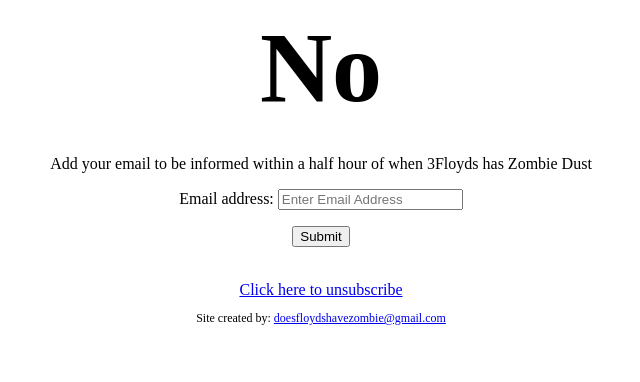
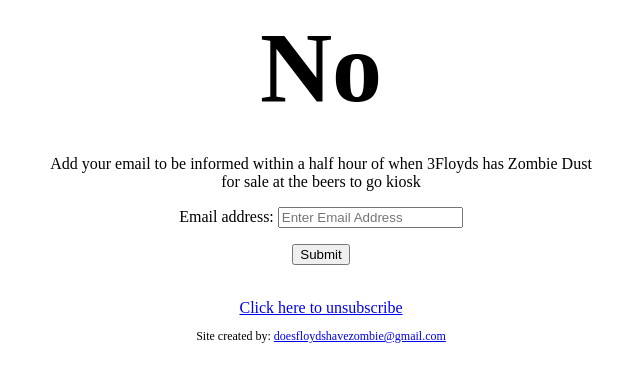
Before and after one commit to bambielli/zombie, a Django app: page / in a window 1280 px wide. Shown: the top 382 px of the page, without its empty margins (319-959 px from the left). Run offline with Django 3.2, Linux system fonts and the light colour scheme; data that the repository does not hold is empty.

Commit message:
clarification on the index page

```diff
--- a/scraper/templates/index.html
+++ b/scraper/templates/index.html
@@ -21,7 +21,7 @@
 <h1>{{zombie}}</h1>
 <h3 style="color: green;">{{messages}}</h3>
 
-<p>Add your email to be informed within a half hour of when 3Floyds has Zombie Dust</p>
+<p>Add your email to be informed within a half hour of when 3Floyds has Zombie Dust</br>for sale at the beers to go kiosk</p>
 <form class="center" method="POST" action="">
 	{% csrf_token %}
     {{ form.as_p }}
```
